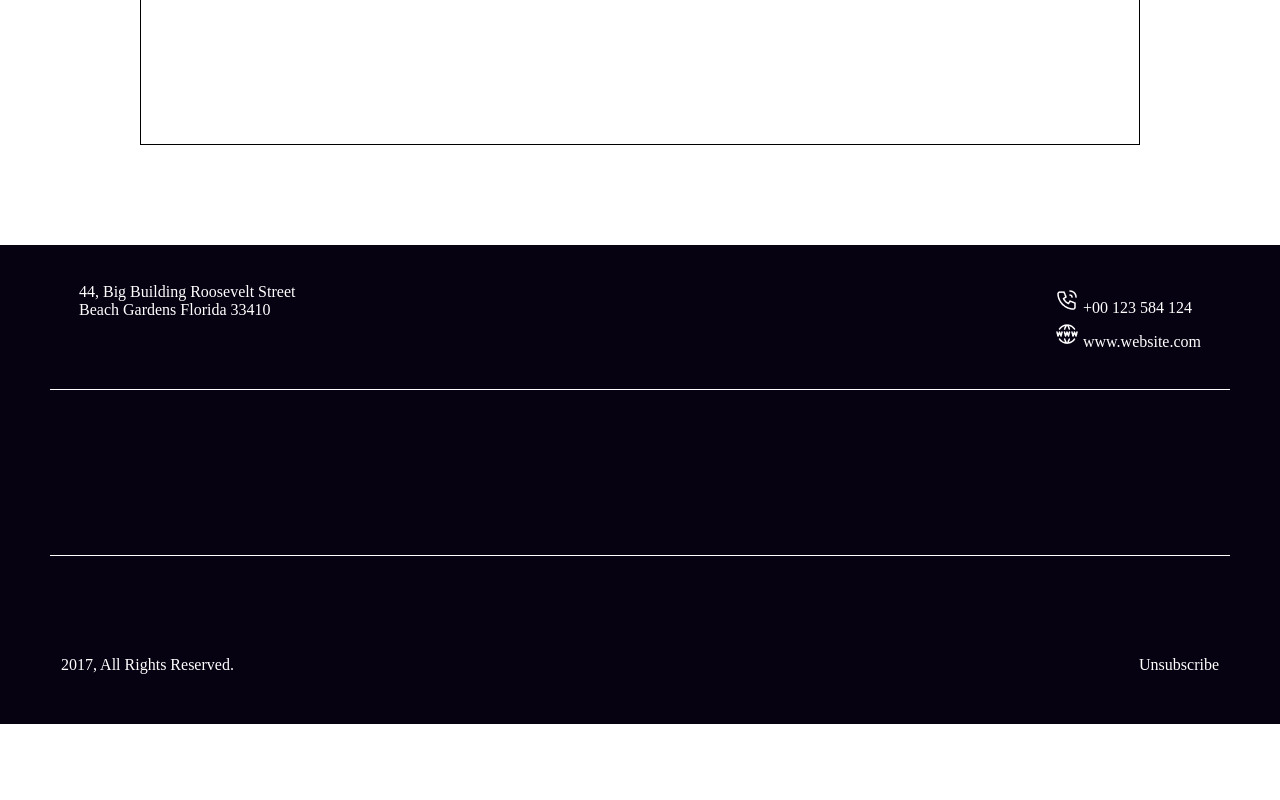
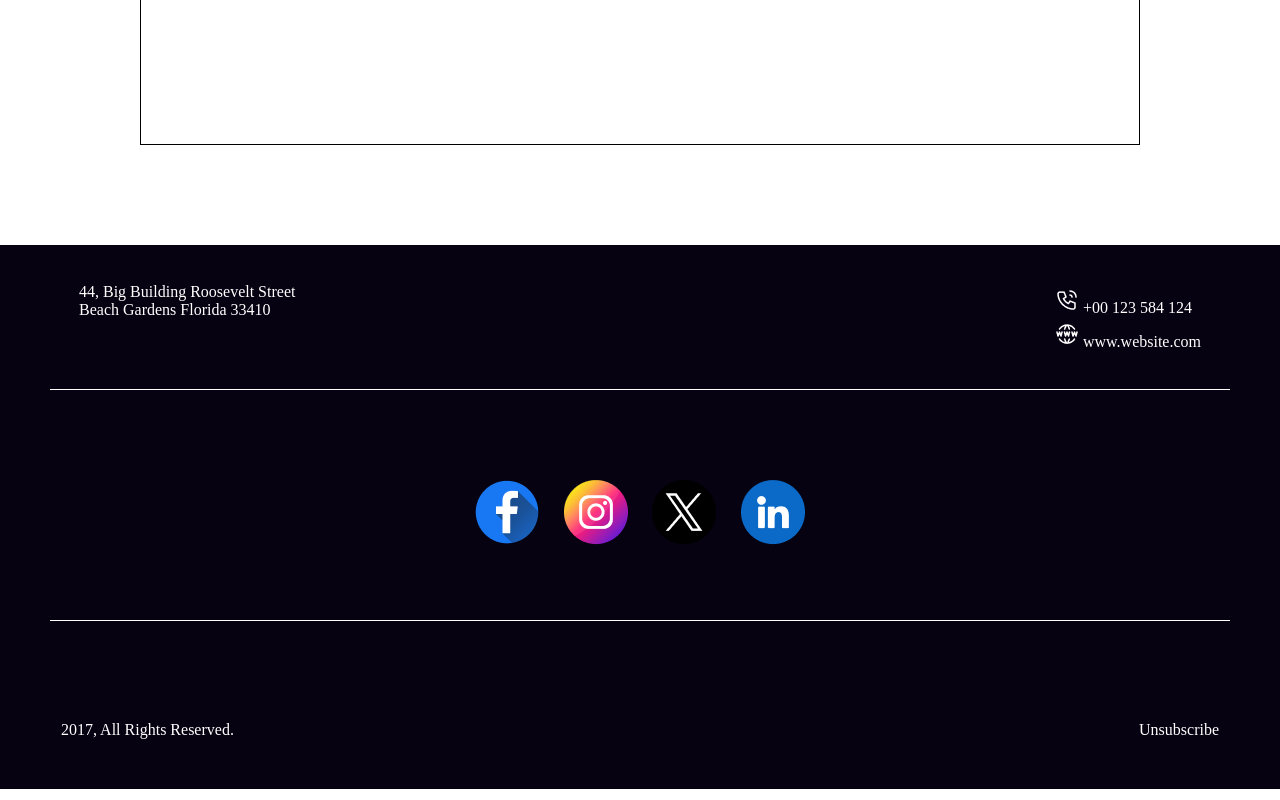
Before and after one commit to md-zihad/My_First_Assignment, a plain HTML site: page index.html in a window 1280 px wide. Shown: the part 6667-7467 px from the top of the page. Before the commit the page ends 7402 px from the top, so only its background shows below. Drawn offline with Linux system fonts and the light colour scheme; files whose address does not match are found by name.

Commit message:
Update index.html

```diff
--- a/index.html
+++ b/index.html
@@ -190,11 +190,11 @@
         </div>
         <div class="contact">
 
-            <li class="contact-list">
-                <img src="/resources/Facebook.png" alt="" class="contact-img">
-                <img src="/resources/Instagram.png" alt="" class="contact-img">
-                <img src="/resources/Twitter.png" alt="" class="contact-img">
-                <img src="/resources/Linkedin.png" alt="" class="contact-img">
+           <li class="contact-list">
+                <img src="images/Icons/Facebook.png" alt="" class="contact-img">
+                <img src="images/Icons/Instagram.png" alt="" class="contact-img">
+                <img src="images/Icons/Twitter.png" alt="" class="contact-img">
+                <img src="images/Icons/Linkedin.png" alt="" class="contact-img">
             </li>
 
         </div>
```
